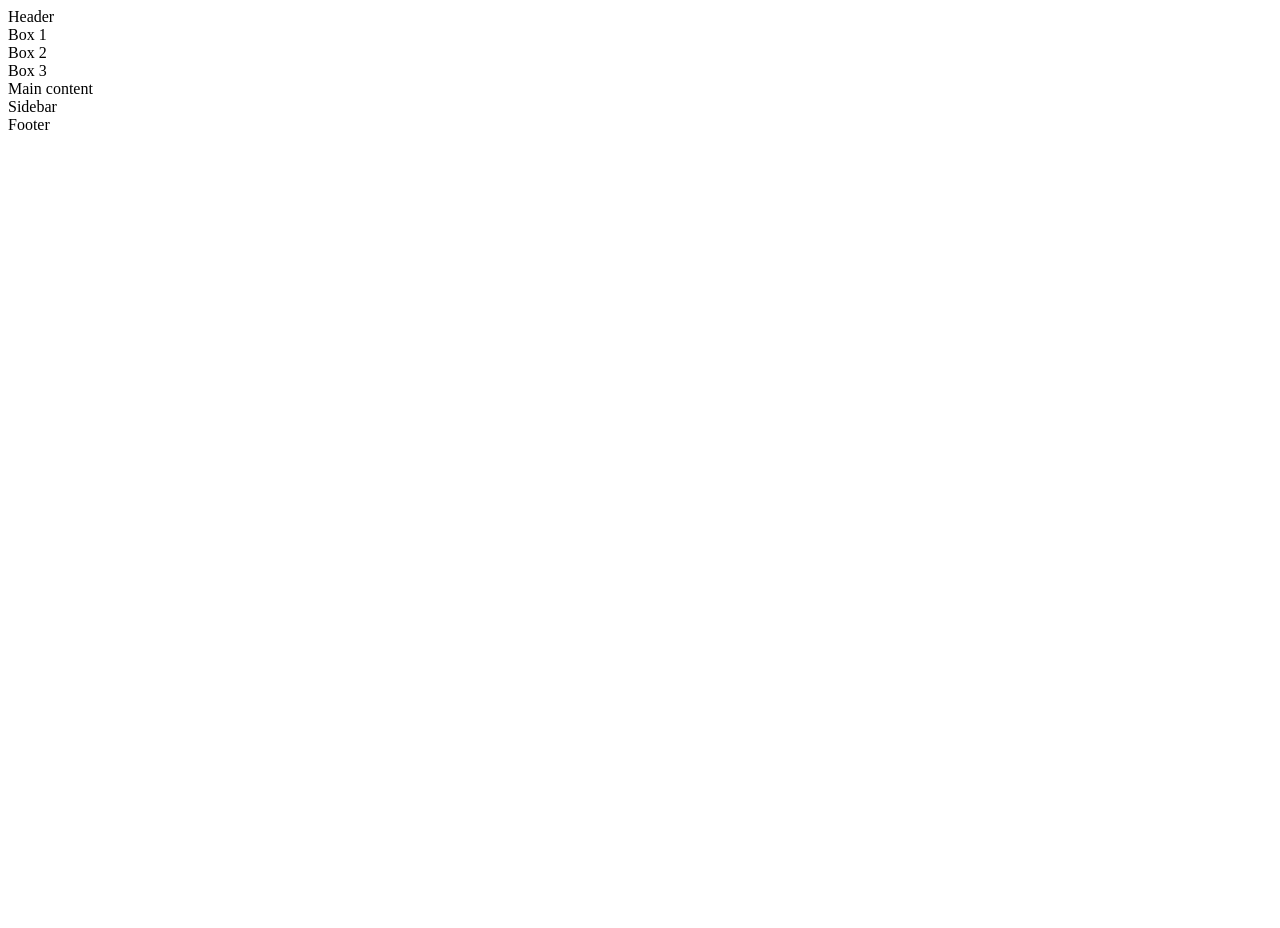
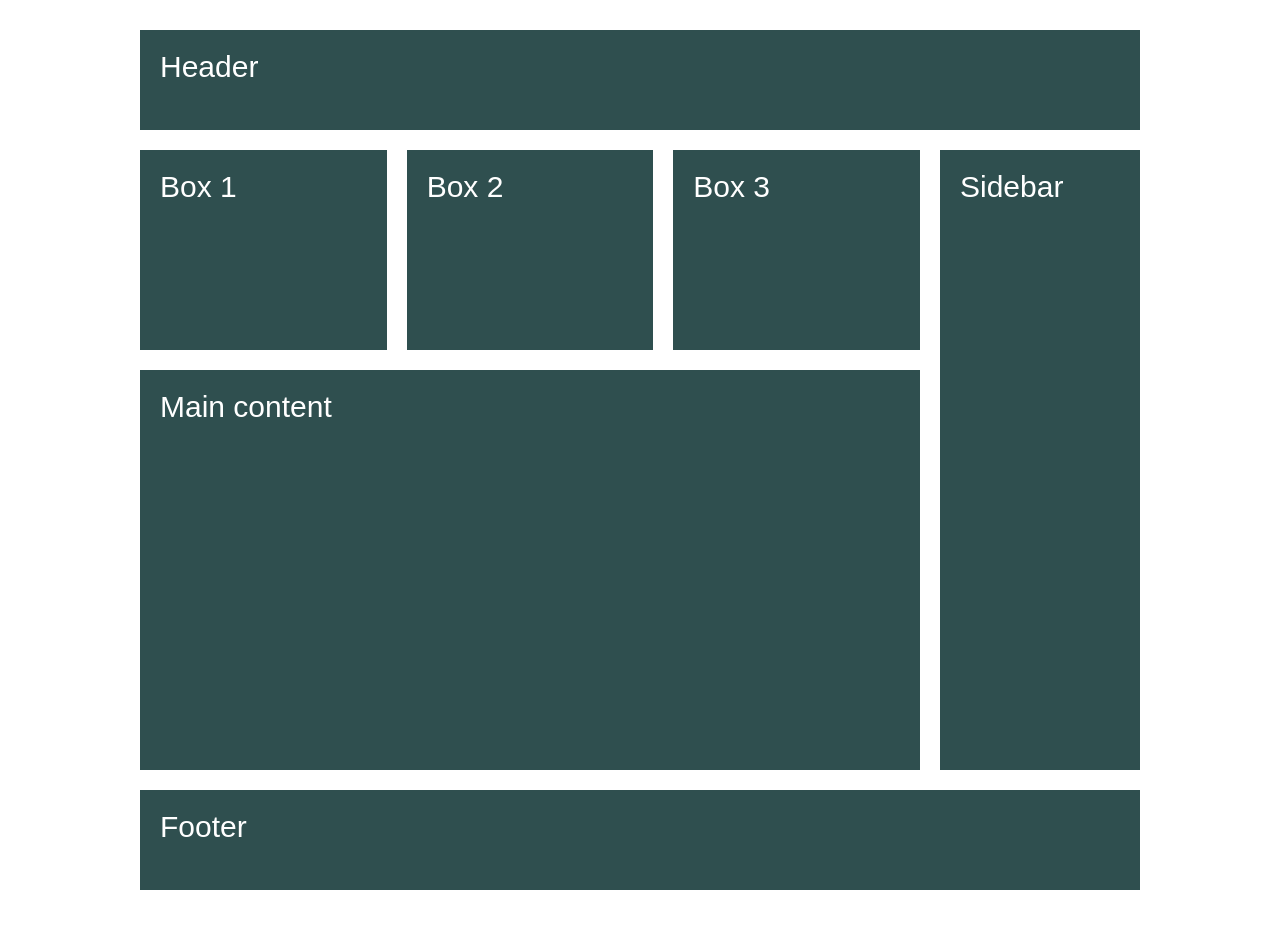
Before and after one commit to super8989/CSS_Grid_Challenge, a website: page index.html in a window 1280 px wide. Before the commit the page ends 800 px from the top, so only its background shows below. Drawn offline with Linux system fonts and the light colour scheme.

Commit message:
challenge completed

```diff
--- a/sass/main.scss
+++ b/sass/main.scss
@@ -0,0 +1,35 @@
+.challenge {
+	width: 1000px;
+	height: 1000px;
+	margin: 30px auto;
+
+	display: grid;
+	gap: 20px;
+	grid-template-rows: 100px 200px 400px 100px;
+	grid-template-columns: repeat(3, 1fr) 200px;
+
+	& > * {
+		background-color: darkslategray;
+		padding: 20px;
+		color: white;
+		font-size: 30px;
+		font-family: sans-serif;
+	}
+
+	.header {
+		grid-column: 1 / -1;
+	}
+
+	.sidebar {
+		grid-column: 4 / 5;
+		grid-row: 2 / span 2;
+	}
+
+	.main-content {
+		grid-column: 1 / span 3;
+	}
+
+	.footer {
+		grid-column: 1 / -1;
+	}
+}
```
Also changed, not shown: css/main.css, 1 other file.
